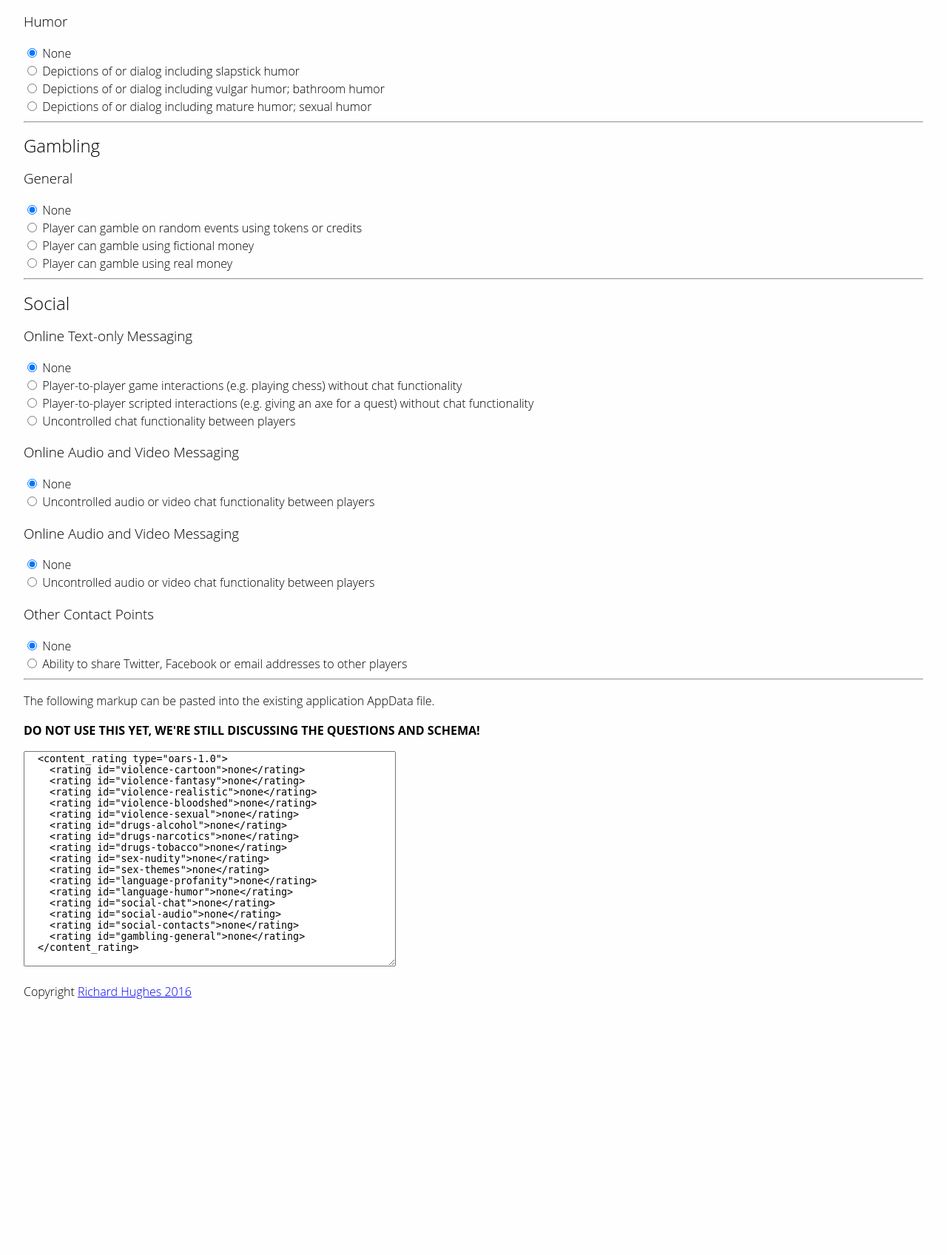
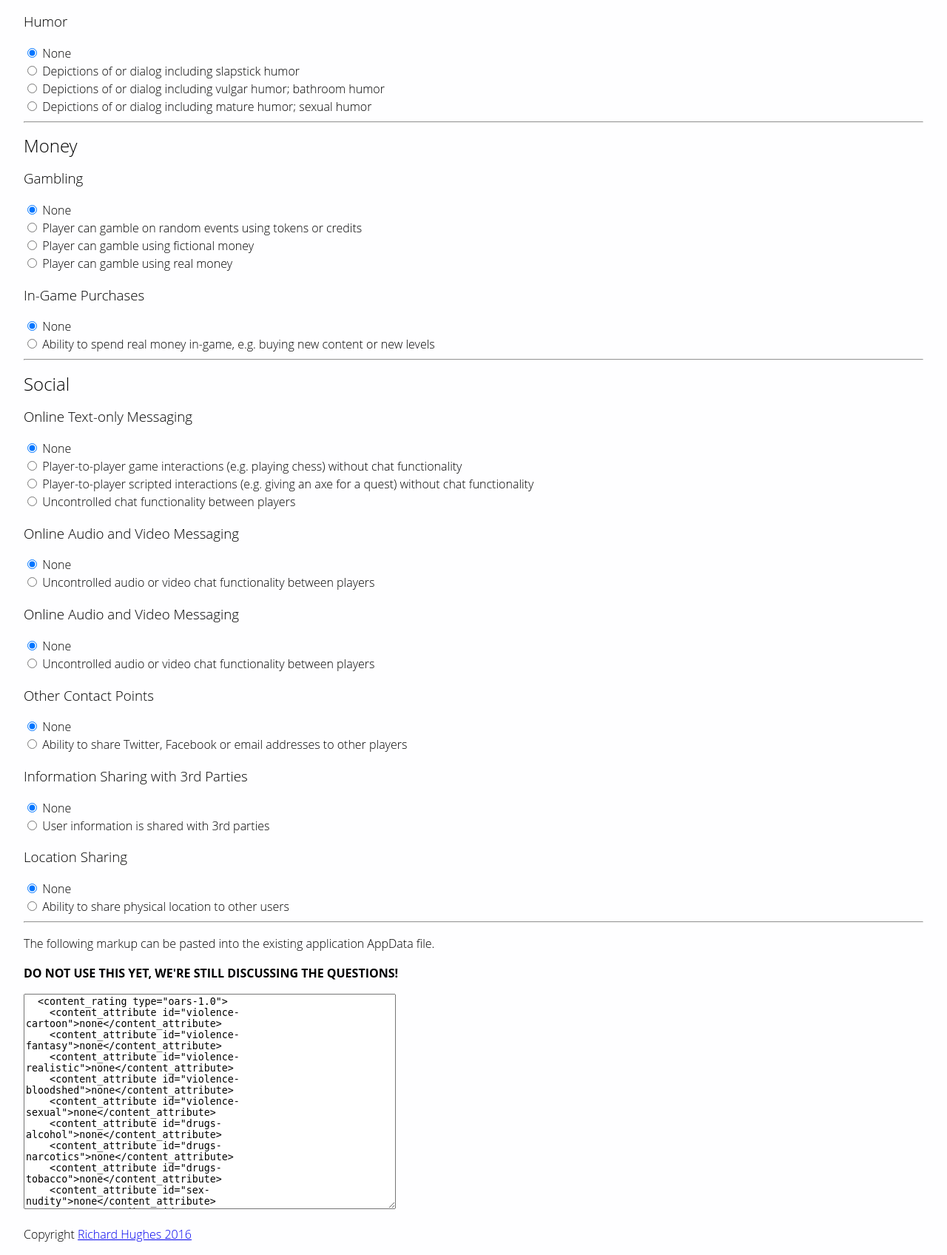
Before and after one commit to GNOME/odrs-web, a Flask app: page /oars in a window 1280 px wide. Shown: the part 1997-3693 px from the top of the page at 74% size. Before the commit the page ends 3347 px from the top, so only its background shows below. Run offline with Flask 2, Linux system fonts and the light colour scheme.

Commit message:
Add two more attributes

```diff
--- a/templates/oars.html
+++ b/templates/oars.html
@@ -26,10 +26,11 @@ function updateAppData() {
           'social-chat',
           'social-audio',
           'social-contacts',
-          'gambling-general']
+          'money-purchasing',
+          'money-gambling']
   for (var i in cats) {
     val = document.querySelector('input[name="' + cats[i] + '"]:checked').value
-    xml += '    <rating id="' + cats[i] + '">' + val + '</rating>\n'  }
+    xml += '    <content_attribute id="' + cats[i] + '">' + val + '</content_attribute>\n'  }
   xml += '  </content_rating>\n'
   document.getElementById('appdata_oars').value = xml;
 }
@@ -198,18 +199,26 @@ Depictions of or dialog including mature humor; sexual humor<br/>
 </form>
 
 <hr/>
-<h2>Gambling</h2>
+<h2>Money</h2>
 
-<h3>General</h3>
+<h3>Gambling</h3>
 <form onChange="updateAppData()">
-<input type="radio" name="gambling-general" value="none" checked>
+<input type="radio" name="money-gambling" value="none" checked>
 None<br/>
-<input type="radio" name="gambling-general" value="mild">
+<input type="radio" name="money-gambling" value="mild">
 Player can gamble on random events using tokens or credits<br/>
-<input type="radio" name="gambling-general" value="moderate">
+<input type="radio" name="money-gambling" value="moderate">
 Player can gamble using fictional money<br/>
-<input type="radio" name="gambling-general" value="intense">
+<input type="radio" name="money-gambling" value="intense">
 Player can gamble using real money<br/>
+</form>
+
+<h3>In-Game Purchases</h3>
+<form onChange="updateAppData()">
+<input type="radio" name="money-purchasing" value="none" checked>
+None<br/>
+<input type="radio" name="money-purchasing" value="intense">
+Ability to spend real money in-game, e.g. buying new content or new levels<br/>
 </form>
 
 <hr/>
@@ -251,12 +260,28 @@ None<br/>
 Ability to share Twitter, Facebook or email addresses to other players<br/>
 </form>
 
+<h3>Information Sharing with 3rd Parties</h3>
+<form onChange="updateAppData()">
+<input type="radio" name="social-info" value="none" checked>
+None<br/>
+<input type="radio" name="social-info" value="intense">
+User information is shared with 3rd parties<br/>
+</form>
+
+<h3>Location Sharing</h3>
+<form onChange="updateAppData()">
+<input type="radio" name="social-location" value="none" checked>
+None<br/>
+<input type="radio" name="social-location" value="intense">
+Ability to share physical location to other users<br/>
+</form>
+
 <hr/>
 <p>
   The following markup can be pasted into the existing application AppData file.
 </p>
 <p>
-  <b>DO NOT USE THIS YET, WE'RE STILL DISCUSSING THE QUESTIONS AND SCHEMA!</b>
+  <b>DO NOT USE THIS YET, WE'RE STILL DISCUSSING THE QUESTIONS!</b>
 </p>
 <textarea id="appdata_oars" rows="19" cols="60">
 </textarea>
```
